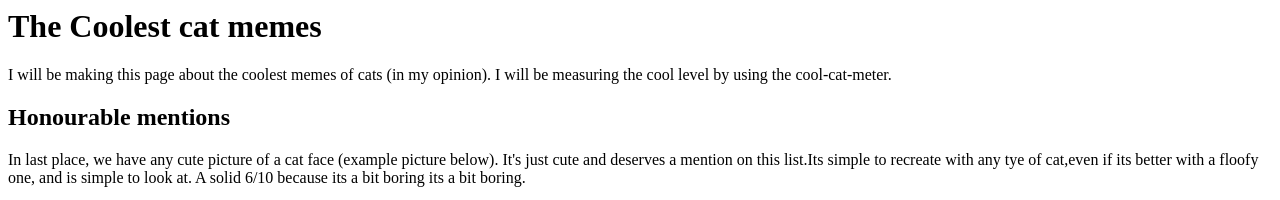
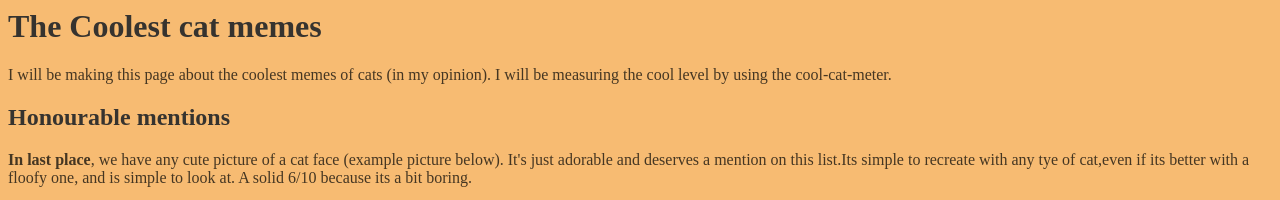
Before and after one commit to EvKarpenko/ek12341, a plain HTML site: page index.html in a window 1280 px wide. Shown: the top 200 px of the page. Drawn offline with Linux system fonts and the light colour scheme; grey boxes are pictures that could not be loaded.

Commit message:
Update index.html

```diff
--- a/index.html
+++ b/index.html
@@ -4,22 +4,41 @@
 
     <title> The Coolest Cat Memes </title>
 
-    </head>
+    <style>
+      body {
+        background-color: rgb(247, 187, 114)
+      }
+
+      p {
+        color: rgb(69, 54, 34)
+      }
+
+      h1 {
+        color: rgb(54, 51, 47)
+      }
+
+      h2 {
+        color: rgb(54, 51, 47)
+      }
+
+    </style>
+
+  </head>
 
   <body>
-  <h1>The Coolest cat memes</h1>
-  <p> I will be making this page about the coolest memes of  cats (in my opinion). I will be measuring the cool level by using the cool-cat-meter.</p>
+    <h1>The Coolest cat memes</h1>
+    <p> I will be making this page about the coolest memes of cats (in my opinion). I will be measuring the cool level by using the cool-cat-meter.</p>
 
-  <h2>Honourable mentions</h2>
+    <h2>Honourable mentions</h2>
     <p>
-  In last place, we have any cute picture of a cat face (example picture below). It's just cute and deserves a mention on this list.Its simple to recreate with any tye of cat,even if its better with a floofy one, and is simple to look at. A solid 6/10 because its a bit boring its a bit boring.<br></p>
-  <img src="https://pbs.twimg.com/media/Eif1XZDU8AETfjE?format=jpg&name=900x900" Height=240 >
-  <br><br><br><br>
+      <strong> In last place</strong>, we have any cute picture of a cat face (example picture below). It's just adorable and deserves a mention on this list.Its simple to recreate with any tye of cat,even if its better with a floofy one, and is simple to look at. A solid 6/10 because its a bit boring.<br></p>
+    <img src="https://pbs.twimg.com/media/Eif1XZDU8AETfjE?format=jpg&name=900x900" Height=240>
+    <br><br>
 
 
-  <p>
+    <p>
 
-  </p><strong>Next </strong> is the Pop Cat it is a funny meme of a cat with its mouth open. There are many versions of this meme with it even ending up on cursors. It is a nice meme and I would give it a 6.5/10 becuase of its simplicity.</p>
+    </p><strong>Next </strong> is the Pop Cat it is a funny meme of a cat with its mouth open. There are many versions of this meme with it even ending up on cursors.It is a nice meme and it's pure weirdness deserves 6.5/10 becuase of its simplicity.</p>
     <img src="https://encrypted-tbn0.gstatic.com/images?q=tbn:ANd9GcRKBEEliybN3UZLT4EDgRT6Kv6eJWIIVwFbHQ&usqp=CAU" Height=240>
 
 
@@ -30,4 +49,5 @@
 
 
   </body>
+
 </html>
```
